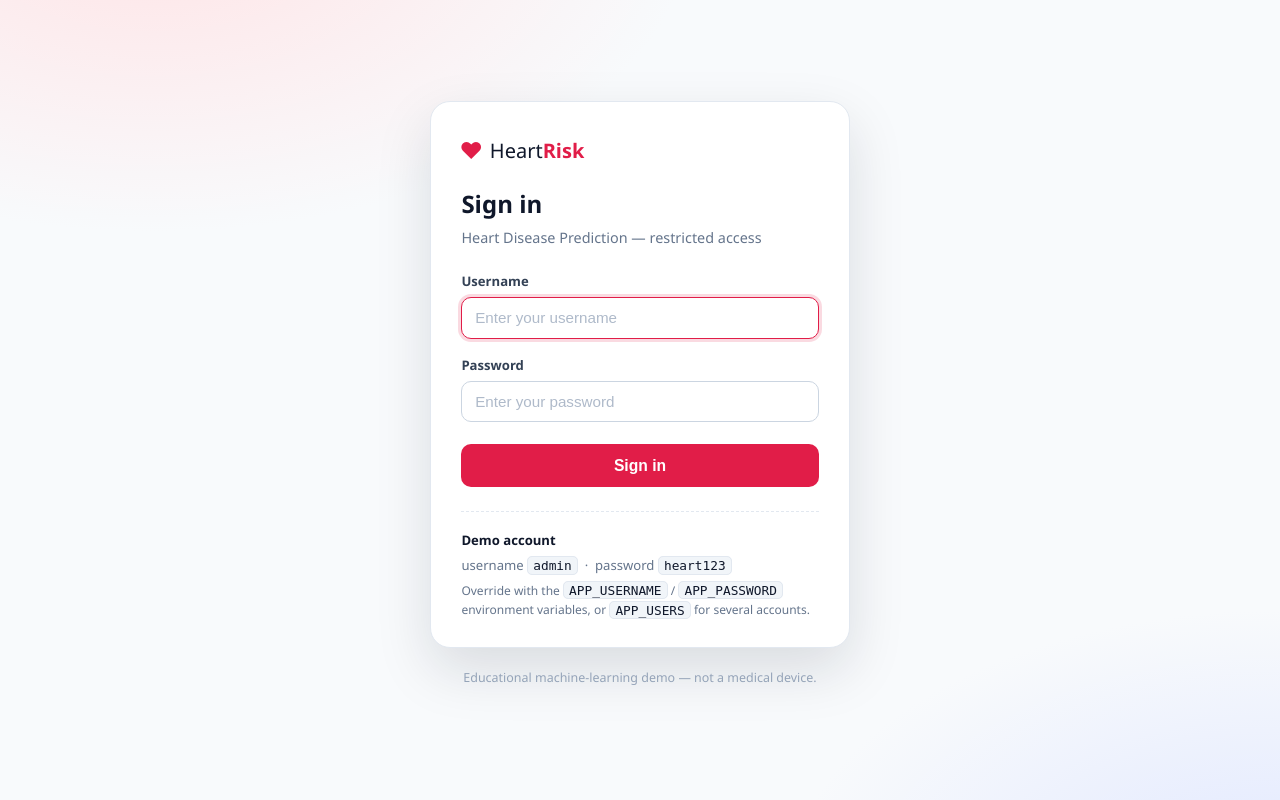
After one commit to 17ramya/Heart-Disease-Prediction, a Flask app: template templates/login.html in a window 1280 px wide. The commit adds this page. Run offline with Flask 3, Linux system fonts and the light colour scheme; the template is opened without the code that fills it, so the values that code supplies are empty.

Commit message:
Add login authentication, light mode default and empty prediction form
- app.py: session-based auth (login/logout/api-session), hashed passwords from APP_USERNAME/APP_PASSWORD/APP_USERS env vars, login_required guard (302 for pages, 401 for /api/*), SEcret-Key/7-day session config, feature placeholders

- templates/login.html: new light-mode sign-in page

- templates/index.html: theme toggle, signed-in user chip, sign-out link, inputs start empty (placeholder + empty select) with autocomplete off

- static/style.css: rewritten with light/dark CSS variables, navbar actions, login page styles; fix .results overriding .hidden

- static/app.js: theme toggle persisted in localStorage, clears form + results on load and on bfcache restore, redirects to /login on 401

- test_app.py: 16 tests incl. auth redirects, 401, login success/failure, logout, empty form fields

- README.md: authentication, env vars, light mode and new endpoints documented

```diff
--- a/app.py
+++ b/app.py
@@ -13,9 +13,20 @@ Run locally::
 On Vercel the same WSGI ``app`` object in this module is auto-detected.
 """
 
+import functools
 import os
+from datetime import timedelta
 
-from flask import Flask, jsonify, render_template, request
+from flask import (
+    Flask,
+    jsonify,
+    redirect,
+    render_template,
+    request,
+    session,
+    url_for,
+)
+from werkzeug.security import check_password_hash, generate_password_hash
 
 from model import HeartDiseaseModel
 
@@ -31,6 +42,18 @@ app = Flask(
     static_folder=os.path.join(BASE_DIR, "static"),
 )
 app.config["JSON_SORT_KEYS"] = False
+
+# --- session / authentication -------------------------------------------------
+# On Vercel set SECRET_KEY to a long random string in the project's Environment
+# Variables. The fallback keeps local development working out of the box.
+app.config["SECRET_KEY"] = os.environ.get("SECRET_KEY", "dev-secret-change-me")
+app.config["PERMANENT_SESSION_LIFETIME"] = timedelta(days=7)
+app.config["SESSION_COOKIE_HTTPONLY"] = True
+app.config["SESSION_COOKIE_SAMESITE"] = "Lax"
+
+# Default demo credentials (override with environment variables).
+DEFAULT_USERNAME = "admin"
+DEFAULT_PASSWORD = "heart123"
 
 # --------------------------------------------------------------------------- #
 # Feature metadata (drives the form, validation and the reference table)
@@ -209,15 +232,120 @@ def merged_features():
     for feature in FEATURES:
         item = dict(feature)
         item["stats"] = stats.get(feature["name"], {})
+        # Hint shown in the (empty) number inputs - the mean of the dataset.
+        mean = item["stats"].get("mean")
+        item["placeholder"] = f"e.g. {mean}" if mean is not None else "Enter value"
         enriched.append(item)
     return enriched
+
+
+# --------------------------------------------------------------------------- #
+# Authentication
+# --------------------------------------------------------------------------- #
+
+
+def _load_users():
+    """Load users from the environment.
+
+    * ``APP_USERS``     - comma separated ``user:password`` pairs, e.g.
+      ``"alice:secret,bob:hunter2"``.
+    * ``APP_USERNAME`` / ``APP_PASSWORD`` - a single account.
+
+    Falls back to the built-in demo account when nothing is configured.
+    Passwords are stored as salted hashes.
+    """
+    users = {}
+    raw = os.environ.get("APP_USERS", "").strip()
+    if raw:
+        for pair in raw.split(","):
+            pair = pair.strip()
+            if ":" in pair:
+                username, password = pair.split(":", 1)
+                username = username.strip()
+                if username:
+                    users[username] = generate_password_hash(password)
+
+    if not users:
+        username = os.environ.get("APP_USERNAME", DEFAULT_USERNAME).strip()
+        password = os.environ.get("APP_PASSWORD", DEFAULT_PASSWORD)
+        users[username or DEFAULT_USERNAME] = generate_password_hash(password)
+    return users
+
+
+USERS = _load_users()
+
+
+def authenticate(username, password):
+    """Return the username when the credentials are valid, else ``None``."""
+    stored = USERS.get(username)
+    if stored and check_password_hash(stored, password):
+        return username
+    return None
+
+
+def login_required(view):
+    """Protect a view: API routes answer 401, pages redirect to /login."""
+
+    @functools.wraps(view)
+    def wrapped(*args, **kwargs):
+        if not session.get("user"):
+            if request.path.startswith("/api/"):
+                return jsonify({"error": "Authentication required."}), 401
+            return redirect(url_for("login", next=request.path))
+        return view(*args, **kwargs)
+
+    return wrapped
+
+
+def _safe_next(target):
+    """Only allow same-site relative redirect targets."""
+    if target and target.startswith("/") and not target.startswith("//"):
+        return target
+    return None
 
 
 # --------------------------------------------------------------------------- #
 # Routes
 # --------------------------------------------------------------------------- #
 
+@app.route("/login", methods=["GET", "POST"])
+def login():
+    if session.get("user"):
+        return redirect(_safe_next(request.args.get("next")) or url_for("index"))
+
+    error = None
+    if request.method == "POST":
+        username = (request.form.get("username") or "").strip()
+        password = request.form.get("password") or ""
+        if authenticate(username, password):
+            session.clear()
+            session.permanent = True
+            session["user"] = username
+            target = _safe_next(request.args.get("next")) or _safe_next(
+                request.form.get("next")
+            )
+            return redirect(target or url_for("index"))
+        error = "Incorrect username or password."
+
+    return render_template(
+        "login.html", error=error, next=request.args.get("next", "")
+    )
+
+
+@app.route("/logout")
+def logout():
+    session.clear()
+    return redirect(url_for("login"))
+
+
+@app.route("/api/session")
+def session_info():
+    user = session.get("user")
+    return jsonify({"authenticated": bool(user), "user": user})
+
+
 @app.route("/")
+@login_required
 def index():
     model = get_model()
     return render_template(
@@ -225,6 +353,7 @@ def index():
         features=merged_features(),
         feature_groups=FEATURE_GROUPS,
         meta=model.meta,
+        current_user=session.get("user"),
     )
 
 
@@ -234,6 +363,7 @@ def health():
 
 
 @app.route("/api/metadata")
+@login_required
 def metadata():
     model = get_model()
     return jsonify(
@@ -246,6 +376,7 @@ def metadata():
 
 
 @app.route("/api/predict", methods=["POST"])
+@login_required
 def predict():
     payload = request.get_json(silent=True)
     if payload is None:
--- a/static/style.css
+++ b/static/style.css
@@ -1,16 +1,47 @@
-:root {
-  --bg: #0b1120;
+/* ============================================================
+   Heart Disease Prediction - stylesheet
+   Light theme by default, with an optional dark theme toggled by
+   the button in the navigation bar ([data-theme="dark"] on <html>).
+   ============================================================ */
+
+:root,
+[data-theme="light"] {
+  --page-bg: #f1f5f9;
   --surface: #ffffff;
+  --surface-2: #f8fafc;
+  --ink: #0f172a;
   --muted: #64748b;
-  --ink: #0f172a;
+  --border: #e2e8f0;
+  --track: #e2e8f0;
   --primary: #e11d48;
   --primary-dark: #be123c;
   --safe: #16a34a;
-  --warn: #f59e0b;
+  --safe-bg: #dcfce7;
+  --safe-ink: #166534;
   --danger: #dc2626;
-  --border: #e2e8f0;
+  --danger-bg: #fee2e2;
+  --danger-ink: #991b1b;
+  --navbar-bg: rgba(15, 23, 42, 0.92);
+  --code-bg: #f1f5f9;
   --shadow: 0 12px 34px rgba(15, 23, 42, 0.10);
   --radius: 16px;
+}
+
+[data-theme="dark"] {
+  --page-bg: #0b1120;
+  --surface: #131c31;
+  --surface-2: #182238;
+  --ink: #e2e8f0;
+  --muted: #94a3b8;
+  --border: #27344b;
+  --track: #27344b;
+  --safe-bg: #052e16;
+  --safe-ink: #86efac;
+  --danger-bg: #450a0a;
+  --danger-ink: #fca5a5;
+  --navbar-bg: rgba(2, 6, 23, 0.94);
+  --code-bg: #0b1120;
+  --shadow: 0 12px 34px rgba(0, 0, 0, 0.45);
 }
 
 * { box-sizing: border-box; }
@@ -20,9 +51,10 @@ html { scroll-behavior: smooth; scroll-padding-top: 76px; }
 body {
   margin: 0;
   font-family: "Segoe UI", system-ui, -apple-system, Roboto, Arial, sans-serif;
-  background: #f1f5f9;
+  background: var(--page-bg);
   color: var(--ink);
   line-height: 1.55;
+  transition: background 0.25s ease, color 0.25s ease;
 }
 
 /* ================= NAVBAR ================= */
@@ -172,9 +237,12 @@ input, select {
   border: 1px solid var(--border);
   border-radius: 10px;
   font-size: 0.95rem;
-  background: #fff;
-  transition: border-color 0.15s, box-shadow 0.15s;
+  background: var(--surface);
+  color: var(--ink);
+  transition: border-color 0.15s, box-shadow 0.15s, background 0.25s ease;
 }
+input::placeholder { color: var(--muted); opacity: 0.75; }
+select:invalid { color: var(--muted); }
 input:focus, select:focus {
   outline: none;
   border-color: var(--primary);
@@ -262,26 +331,123 @@ button:disabled { opacity: 0.6; cursor: not-allowed; }
 .table th, .table td { text-align: left; padding: 0.6rem 0.5rem; border-bottom: 1px solid var(--border); }
 .table th { font-size: 0.74rem; text-transform: uppercase; letter-spacing: 0.6px; color: var(--muted); }
 .table tr:last-child td { border-bottom: none; }
-.cell-bar { display: inline-block; width: 88px; height: 8px; background: #e2e8f0;
+.cell-bar { display: inline-block; width: 88px; height: 8px; background: var(--track);
   border-radius: 999px; margin-right: 0.5rem; vertical-align: middle; overflow: hidden; }
 .cell-bar span { display: block; height: 100%; background: var(--primary); }
 .pill { font-size: 0.72rem; font-weight: 700; padding: 0.12rem 0.45rem;
   border-radius: 6px; background: #e0f2fe; color: #075985; }
 .pill.post { background: #dcfce7; color: #166534; }
-code { background: #f1f5f9; padding: 0.1rem 0.35rem; border-radius: 6px; font-size: 0.85rem; }
+code { background: var(--code-bg); color: var(--ink); padding: 0.1rem 0.35rem;
+  border-radius: 6px; font-size: 0.85rem; border: 1px solid var(--border); }
 .code { background: #0f172a; color: #e2e8f0; padding: 1rem; border-radius: 12px;
   overflow-x: auto; font-size: 0.8rem; line-height: 1.5; }
 .disclaimer { color: var(--muted); font-size: 0.85rem; margin-top: 0.8rem; }
 
+/* ================= LOGIN PAGE (light mode) ================= */
+.auth-body {
+  min-height: 100vh;
+  display: grid;
+  place-items: center;
+  padding: 2rem 1.25rem;
+  background:
+    radial-gradient(900px 520px at 12% -10%, #ffe4e6 0%, rgba(255, 228, 230, 0) 60%),
+    radial-gradient(900px 520px at 100% 112%, #e0e7ff 0%, rgba(224, 231, 255, 0) 55%),
+    #f8fafc;
+  color: #0f172a;
+}
+.auth-wrap { width: 100%; max-width: 420px; text-align: center; }
+.auth-card {
+  background: #ffffff;
+  border: 1px solid #e2e8f0;
+  border-radius: 20px;
+  padding: 2.1rem 1.9rem 1.7rem;
+  box-shadow: 0 22px 55px rgba(15, 23, 42, 0.13);
+  text-align: left;
+}
+.auth-brand {
+  display: flex;
+  align-items: center;
+  gap: 0.5rem;
+  font-size: 1.25rem;
+  margin-bottom: 1.2rem;
+  color: #0f172a;
+}
+.auth-brand strong { color: var(--primary); }
+.auth-card h1 { margin: 0 0 0.25rem; font-size: 1.5rem; color: #0f172a; }
+.auth-sub { margin: 0 0 1.4rem; color: #64748b; font-size: 0.9rem; }
+.auth-field { display: block; margin-bottom: 1rem; }
+.auth-field > span { display: block; font-size: 0.82rem; font-weight: 600; margin-bottom: 0.35rem; color: #334155; }
+.auth-field input {
+  width: 100%;
+  padding: 0.7rem 0.8rem;
+  border: 1px solid #cbd5e1;
+  border-radius: 10px;
+  font-size: 0.95rem;
+  background: #fff;
+  color: #0f172a;
+  transition: border-color 0.15s, box-shadow 0.15s;
+}
+.auth-field input::placeholder { color: #94a3b8; }
+.auth-field input:focus {
+  outline: none;
+  border-color: var(--primary);
+  box-shadow: 0 0 0 3px rgba(225, 29, 72, 0.16);
+}
+.auth-btn {
+  width: 100%;
+  margin-top: 0.4rem;
+  padding: 0.78rem;
+  border: none;
+  border-radius: 10px;
+  background: var(--primary);
+  color: #fff;
+  font-size: 0.98rem;
+  font-weight: 700;
+  cursor: pointer;
+  transition: background 0.15s, transform 0.05s;
+}
+.auth-btn:hover { background: var(--primary-dark); }
+.auth-btn:active { transform: translateY(1px); }
+.alert {
+  background: #fee2e2;
+  color: #991b1b;
+  border: 1px solid rgba(220, 38, 38, 0.25);
+  padding: 0.65rem 0.8rem;
+  border-radius: 10px;
+  font-size: 0.85rem;
+  margin-bottom: 1.1rem;
+}
+.auth-hint {
+  margin-top: 1.5rem;
+  padding-top: 1.1rem;
+  border-top: 1px dashed #e2e8f0;
+  display: flex;
+  flex-direction: column;
+  gap: 0.3rem;
+  font-size: 0.82rem;
+  color: #64748b;
+}
+.auth-hint strong { color: #0f172a; }
+.auth-hint code {
+  background: #f1f5f9;
+  border: 1px solid #e2e8f0;
+  color: #0f172a;
+  padding: 0.05rem 0.32rem;
+  border-radius: 5px;
+  font-size: 0.8rem;
+}
+.auth-hint small { font-size: 0.75rem; line-height: 1.55; }
+.auth-foot { margin-top: 1.2rem; color: #94a3b8; font-size: 0.78rem; }
+
 /* ================= FOOTER & TO-TOP ================= */
-footer { text-align: center; color: #94a3b8; font-size: 0.82rem; padding: 1.5rem 1rem 2.5rem; }
+footer { text-align: center; color: var(--muted); font-size: 0.82rem; padding: 1.5rem 1rem 2.5rem; }
 .to-top { position: fixed; right: 1.2rem; bottom: 1.2rem; width: 44px; height: 44px;
   border-radius: 50%; padding: 0; display: none; place-items: center; font-size: 1.1rem;
   box-shadow: var(--shadow); }
 .to-top.show { display: grid; }
 
 /* ================= RESPONSIVE ================= */
-@media (max-width: 760px) {
+@media (max-width: 860px) {
   .nav-toggle { display: flex; }
   .nav-links {
     position: absolute;
--- /dev/null
+++ b/templates/login.html
@@ -0,0 +1,60 @@
+<!DOCTYPE html>
+<html lang="en" data-theme="light">
+<head>
+  <meta charset="UTF-8" />
+  <meta name="viewport" content="width=device-width, initial-scale=1.0" />
+  <title>Sign in &middot; Heart Disease Prediction</title>
+  <meta name="robots" content="noindex" />
+  <link rel="stylesheet" href="{{ url_for('static', filename='style.css') }}" />
+</head>
+<body class="auth-body">
+
+  <main class="auth-wrap">
+    <section class="auth-card">
+      <div class="auth-brand">
+        <span class="brand-heart">&#10084;</span>
+        <span>Heart<strong>Risk</strong></span>
+      </div>
+
+      <h1>Sign in</h1>
+      <p class="auth-sub">Heart Disease Prediction &mdash; restricted access</p>
+
+      {% if error %}
+      <div class="alert" role="alert">{{ error }}</div>
+      {% endif %}
+
+      <form method="post" action="{{ url_for('login') }}" autocomplete="off">
+        <input type="hidden" name="next" value="{{ next }}" />
+
+        <label class="auth-field">
+          <span>Username</span>
+          <input type="text" name="username" id="username" required autofocus
+                 autocomplete="off" placeholder="Enter your username" />
+        </label>
+
+        <label class="auth-field">
+          <span>Password</span>
+          <input type="password" name="password" id="password" required
+                 autocomplete="new-password" placeholder="Enter your password" />
+        </label>
+
+        <button type="submit" class="auth-btn">Sign in</button>
+      </form>
+
+      <div class="auth-hint">
+        <strong>Demo account</strong>
+        <span>username <code>admin</code> &nbsp;&middot;&nbsp; password <code>heart123</code></span>
+        <small>
+          Override with the <code>APP_USERNAME</code> / <code>APP_PASSWORD</code>
+          environment variables, or <code>APP_USERS</code> for several accounts.
+        </small>
+      </div>
+    </section>
+
+    <p class="auth-foot">
+      Educational machine-learning demo &mdash; not a medical device.
+    </p>
+  </main>
+
+</body>
+</html>
```
Also changed, not shown: other parts of static/style.css (+60 -19 lines), static/app.js (+74 -0 lines), templates/index.html (+26 -12 lines), test_app.py (+98 -11 lines), README.md.
